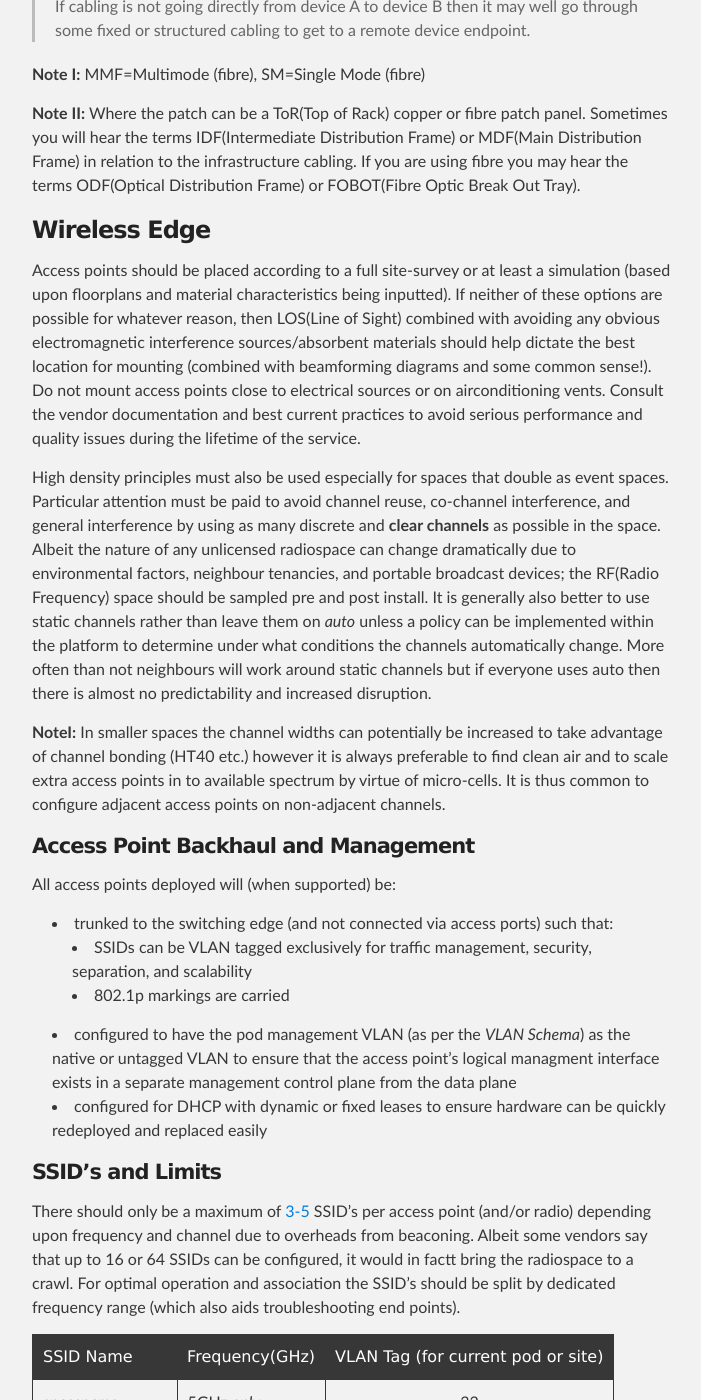
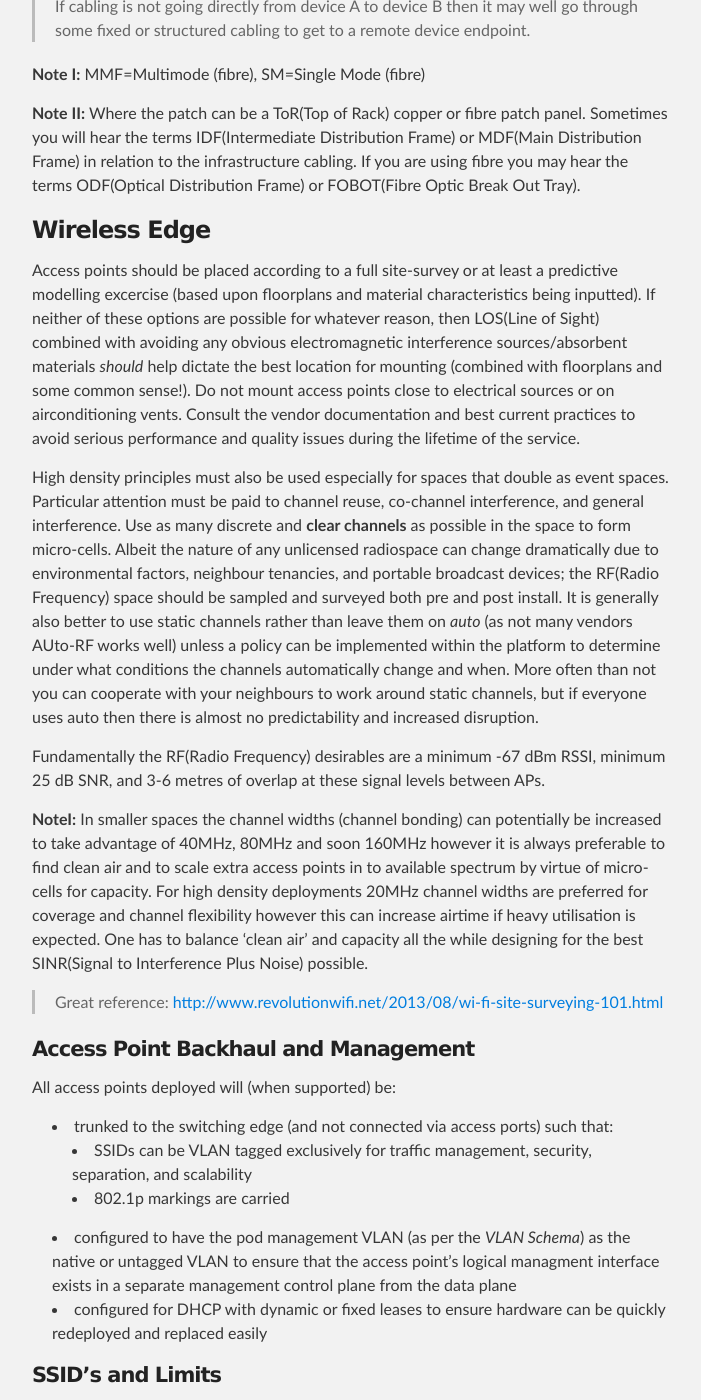
Before and after one commit to podomere/ond, a Jekyll site: the page built from ond-00001/ond-00001.md, in a window 1280 px wide and 1400 px high, scrolled down 30218 px. Shown: the whole window, without its empty margins (288-989 px from the left). Built offline with Jekyll 4.4.1, drawn with Linux system fonts in a browser that asks for light colours; some of the changed text lies outside the part shown.

Commit message:
Tweaked the wireless RF portion for RSSI and dBm values etc

````diff
--- a/ond-00001/ond-00001.md
+++ b/ond-00001/ond-00001.md
@@ -553,11 +553,15 @@ Some exceptions to this rule exist when connecting:
 
 ### Wireless Edge
 
-Access points should be placed according to a full site-survey or at least a simulation (based upon floorplans and material characteristics being inputted). If neither of these options are possible for whatever reason, then LOS(Line of Sight) combined with avoiding any obvious electromagnetic interference sources/absorbent materials should help dictate the best location for mounting (combined with beamforming diagrams and some common sense!). Do not mount access points close to electrical sources or on airconditioning vents. Consult the vendor documentation and best current practices to avoid serious performance and quality issues during the lifetime of the service.
+Access points should be placed according to a full site-survey or at least a predictive modelling excercise (based upon floorplans and material characteristics being inputted). If neither of these options are possible for whatever reason, then LOS(Line of Sight) combined with avoiding any obvious electromagnetic interference sources/absorbent materials _should_ help dictate the best location for mounting (combined with floorplans and some common sense!). Do not mount access points close to electrical sources or on airconditioning vents. Consult the vendor documentation and best current practices to avoid serious performance and quality issues during the lifetime of the service.
 
-High density principles must also be used especially for spaces that double as event spaces. Particular attention must be paid to avoid channel reuse, co-channel interference, and general interference by using as many discrete and **clear channels** as possible in the space. Albeit the nature of any unlicensed radiospace can change dramatically due to environmental factors, neighbour tenancies, and portable broadcast devices; the RF(Radio Frequency) space should be sampled pre and post install. It is generally also better to use static channels rather than leave them on _auto_ unless a policy can be implemented within the platform to determine under what conditions the channels automatically change. More often than not neighbours will work around static channels but if everyone uses auto then there is almost no predictability and increased disruption.
+High density principles must also be used especially for spaces that double as event spaces. Particular attention must be paid to channel reuse, co-channel interference, and general interference. Use as many discrete and **clear channels** as possible in the space to form micro-cells. Albeit the nature of any unlicensed radiospace can change dramatically due to environmental factors, neighbour tenancies, and portable broadcast devices; the RF(Radio Frequency) space should be sampled and surveyed both pre and post install. It is generally also better to use static channels rather than leave them on _auto_ (as not many vendors AUto-RF works well) unless a policy can be implemented within the platform to determine under what conditions the channels automatically change and when. More often than not you can cooperate with your neighbours to work around static channels, but if everyone uses auto then there is almost no predictability and increased disruption.
 
-**NoteI:** In smaller spaces the channel widths can potentially be increased to take advantage of channel bonding (HT40 etc.) however it is always preferable to find clean air and to scale extra access points in to available spectrum by virtue of micro-cells. It is thus common to configure adjacent access points on non-adjacent channels.
+Fundamentally the RF(Radio Frequency) desirables are a minimum -67 dBm RSSI, minimum 25 dB SNR, and 3-6 metres of overlap at these signal levels between APs.
+
+**NoteI:** In smaller spaces the channel widths (channel bonding) can potentially be increased to take advantage of 40MHz, 80MHz and soon 160MHz however it is always preferable to find clean air and to scale extra access points in to available spectrum by virtue of micro-cells for capacity. For high density deployments 20MHz channel widths are preferred for coverage and channel flexibility however this can increase airtime if heavy utilisation is expected. One has to balance 'clean air' and capacity all the while designing for the best SINR(Signal to Interference Plus Noise) possible.
+
+> Great reference: [http://www.revolutionwifi.net/2013/08/wi-fi-site-surveying-101.html](http://www.revolutionwifi.net/2013/08/wi-fi-site-surveying-101.html)
 
 #### Access Point Backhaul and Management
 
@@ -594,7 +598,9 @@ If possible via the vendors radio settings, disable all speeds and MCS indices b
 | 802.11a/n   |  5 GHz | 20/40 Mhz | ```20 Mhz``` |   ```36```, ```40```, ```44```, ```48```, ```149```, ```153```, ```157```, ```161``` + DFS (```52```, ```56```, ```60```, ```64```, ```100```, ```104```,<br>```108```, ```112```, ```132```, ```136```, ```140```) | Lower channels with wider wavelenghts should be used first for access points to ensure greater penetration(if available). |
 | 802.11a/c   |  5 GHz | 20/40/80/160 Mhz |  ```40 or 80 Mhz``` (depending) |  ```36```, ```40```, ```44```, ```48```, ```149```, ```153```, ```157```, ```161``` + DFS (```52```, ```56```, ```60```, ```64```, ```100```, ```104```,<br>```108```, ```112```, ```132```, ```136```, ```140```) | DFS channels should be used first as 802.11ac is still relatively new and the focus should still be on the larger population and experience of the 802.11n users/devices micro-cells. 802.11ac's higher speeds are only really beneficial in certain spaces for 802.11ac to 802.11ac client flows as generally the ISP Internet circuit is the bottleneck and not necessarily the LAN. 802.11ac should be considered only a localised enhancement in spaces where 802.11n's practical throughput still exceeds that of the Internet pipe. Should local speeds via wireless require the full capabilities of 802.11ac then the 80 Mhz channels with explicit beamforming and 256-QAM really come in to full effect.|
 
-**NoteII:** Radio power should generally be kept low per radio (8dBm-12dBm)and work from more powerful to less powerful with regard to newer transmission types i.e. 802.11ac(5GHz) -> 802.11n(5GHz) -> 802.11n/g(2.4GHz) which encourages devices to prefer stronger, faster, and cleaner signals where and when they can see them. This discourages devices to connect to 2.4GHz even with dedicated SSIDs and 'band steering'.
+**NoteII:** Radio power should generally be kept low per radio (10dBm-14dBm)and work from more powerful to less powerful with regard to newer transmission types i.e. 802.11ac(5GHz) -> 802.11n(5GHz) -> 802.11n/g(2.4GHz) which encourages devices to prefer stronger, faster, and cleaner signals where and when they can see them. This discourages devices to connect to 2.4GHz even with dedicated SSIDs and 'band steering' albeit 2.4GHz signals tend to always look stronger, they are in fact severely polluted in most environments.
+
+**NoteIII:** One of the main issues can be with whats called 'hidden node' regarding stations/devices that can not hear each other but can hear the access point, so trying to ensure that all local clients can hear one another in a 'cell' is very important. Taking in to consideration vertical as well as horizontal floors in a building is also crucial if you are to provide a wireless service across floors.
 
 
 ### Power and UPS
````
